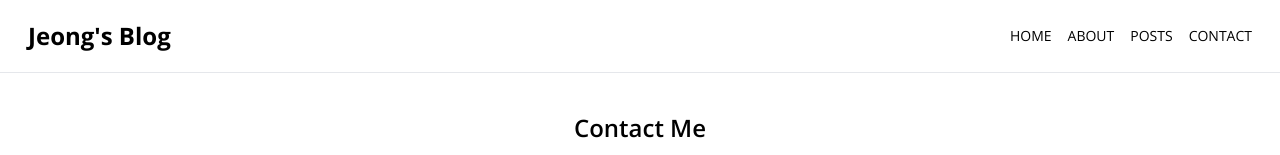
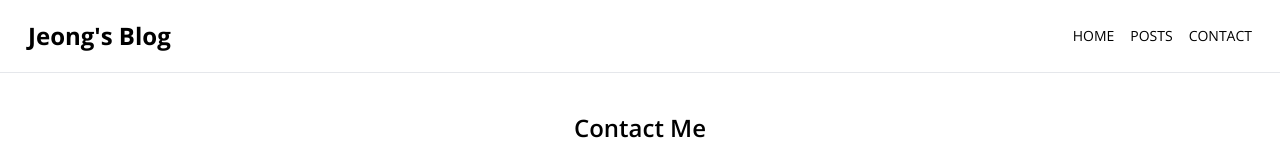
Before and after one commit to jeong922/next.js_blog, a Next.js app: page /contact in a window 1280 px wide. Shown: the top 155 px of the page. Built offline with nearby package versions, Linux system fonts and the light colour scheme.

Commit message:
about 페이지 삭제

```diff
--- a/src/app/about/page.tsx
+++ /dev/null
@@ -1,16 +0,0 @@
-import Profile from '@/components/Profile';
-import { Metadata } from 'next';
-import React from 'react';
-
-export const metadata: Metadata = {
-  title: 'About',
-  description: '블로그 주인 소개',
-};
-
-export default function AboutPage() {
-  return (
-    <div className='py-4'>
-      <Profile />
-    </div>
-  );
-}
--- a/src/components/Header.tsx
+++ b/src/components/Header.tsx
@@ -8,7 +8,6 @@ export default function Header() {
       </Link>
       <nav className='flex gap-4 mt-4 text-sm uppercase sm:mt-0'>
         <Link href='/'>Home</Link>
-        <Link href='/about'>About</Link>
         <Link href='/posts'>Posts</Link>
         <Link href='/contact'>Contact</Link>
       </nav>
```
